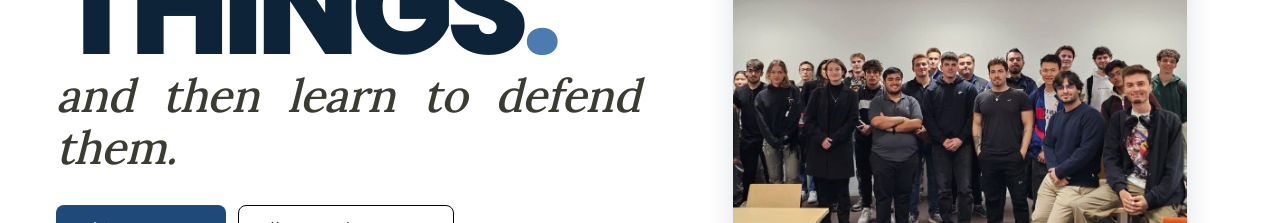
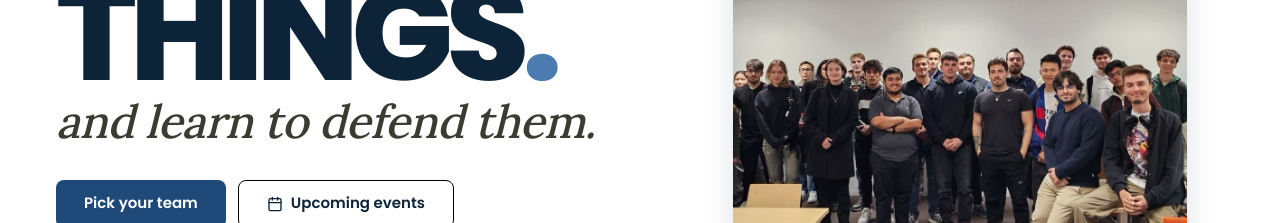
Before and after one commit to aconCS/maasec-web, a Next.js app: page / in a window 1280 px wide. Shown: the part 299-522 px from the top of the page. Built offline with nearby package versions, Linux system fonts and the light colour scheme; no server answers.

Commit message:
changed icon on swe team and headline on landing page

```diff
--- a/src/app/layout.tsx
+++ b/src/app/layout.tsx
@@ -31,7 +31,7 @@ export const metadata: Metadata = {
   openGraph: {
     type: "website",
     siteName: site.name,
-    title: `${site.name} — Break things. And then learn to defend them.`,
+    title: `${site.name} — Break things. and learn to defend them.`,
     description: site.description,
     url: site.url,
   },
--- a/src/components/about/what-we-do.tsx
+++ b/src/components/about/what-we-do.tsx
@@ -1,6 +1,6 @@
 "use client";
 
-import { Flag, Megaphone, ShieldCheck } from "lucide-react";
+import { Flag, CodeXml, Megaphone, ShieldCheck } from "lucide-react";
 import { useState } from "react";
 import { ButtonLink } from "@/components/ui/button";
 import type { JoinTeam } from "@/lib/content";
@@ -9,6 +9,7 @@ const ICONS: Record<string, typeof Flag> = {
   ctf: Flag,
   marketing: Megaphone,
   consultancy: ShieldCheck,
+  swe: CodeXml
 };
 
 /**
--- a/src/components/home/hero.tsx
+++ b/src/components/home/hero.tsx
@@ -19,7 +19,7 @@ export async function Hero() {
                 <span className="text-blue-400">.</span>
               </h1>
               <p className="w-full text-justify [text-align-last:justify] font-serif text-[clamp(18px,4vw,46px)] leading-[1.12] font-medium tracking-[-0.015em] text-gray-800 italic">
-                and then learn to defend them.
+                and learn to defend them.
               </p>
             </div>
 
```
